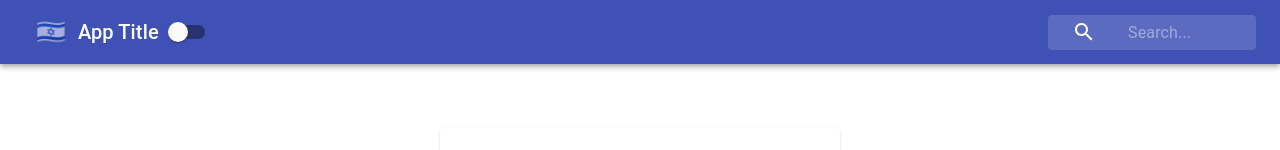
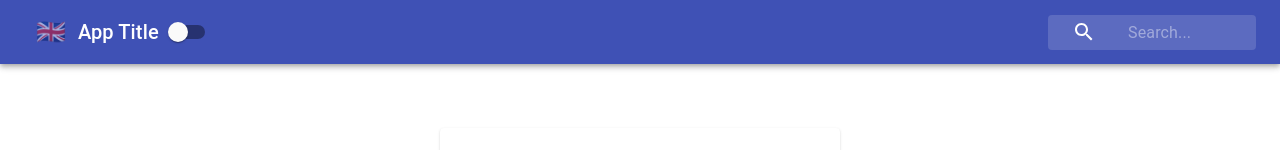
Before and after one commit to PeterJSims/context-app, a React (Create React App) app: page / in a window 1280 px wide. Shown: the top 150 px of the page. Built offline with nearby package versions, Linux system fonts and the light colour scheme.

Commit message:
navbar context/language added

```diff
--- a/src/Navbar.js
+++ b/src/Navbar.js
@@ -9,18 +9,36 @@
 import { withStyles } from '@material-ui/core/styles';
 import styles from './styles/NavBarStyles';
 import { ThemeContext } from './contexts/ThemeContext';
+import { withLanguageContext } from './contexts/LanguageContext';
+
+const content = {
+	english: {
+		search: 'Search',
+		flag: '🇬🇧'
+	},
+	spanish: {
+		search: 'Buscar',
+		flag: '🇪🇸'
+	},
+	hebrew: {
+		search: 'חיפש',
+		flag: '🇮🇱'
+	}
+};
 
 class Navbar extends Component {
 	static contextType = ThemeContext;
 	render() {
 		const { isDarkMode, toggleTheme } = this.context;
 		const { classes } = this.props;
+		const { language } = this.props.languageContext;
+		const { search, flag } = content[language];
 		return (
 			<div className={classes.root}>
 				<AppBar position="static" color={isDarkMode ? 'default' : 'primary'}>
 					<Toolbar>
 						<IconButton className={classes.menuButtoon} colors="inherit">
-							<span>🇮🇱</span>
+							<span>{flag}</span>
 						</IconButton>
 						<Typography className={classes.title} variant="h6" color="inherit">
 							App Title
@@ -32,7 +50,7 @@
 								<SearchIcon />
 							</div>
 							<InputBase
-								placeholder="Search..."
+								placeholder={`${search}...`}
 								classes={{
 									root: classes.inputRoot,
 									input: classes.inputInput
@@ -46,4 +64,4 @@
 	}
 }
 
-export default withStyles(styles)(Navbar);
+export default withLanguageContext(withStyles(styles)(Navbar));
--- a/src/contexts/LanguageContext.js
+++ b/src/contexts/LanguageContext.js
@@ -19,3 +19,7 @@
 		);
 	}
 }
+
+export const withLanguageContext = (Component) => (props) => (
+	<LanguageContext.Consumer>{(value) => <Component languageContext={value} {...props} />}</LanguageContext.Consumer>
+);
```
